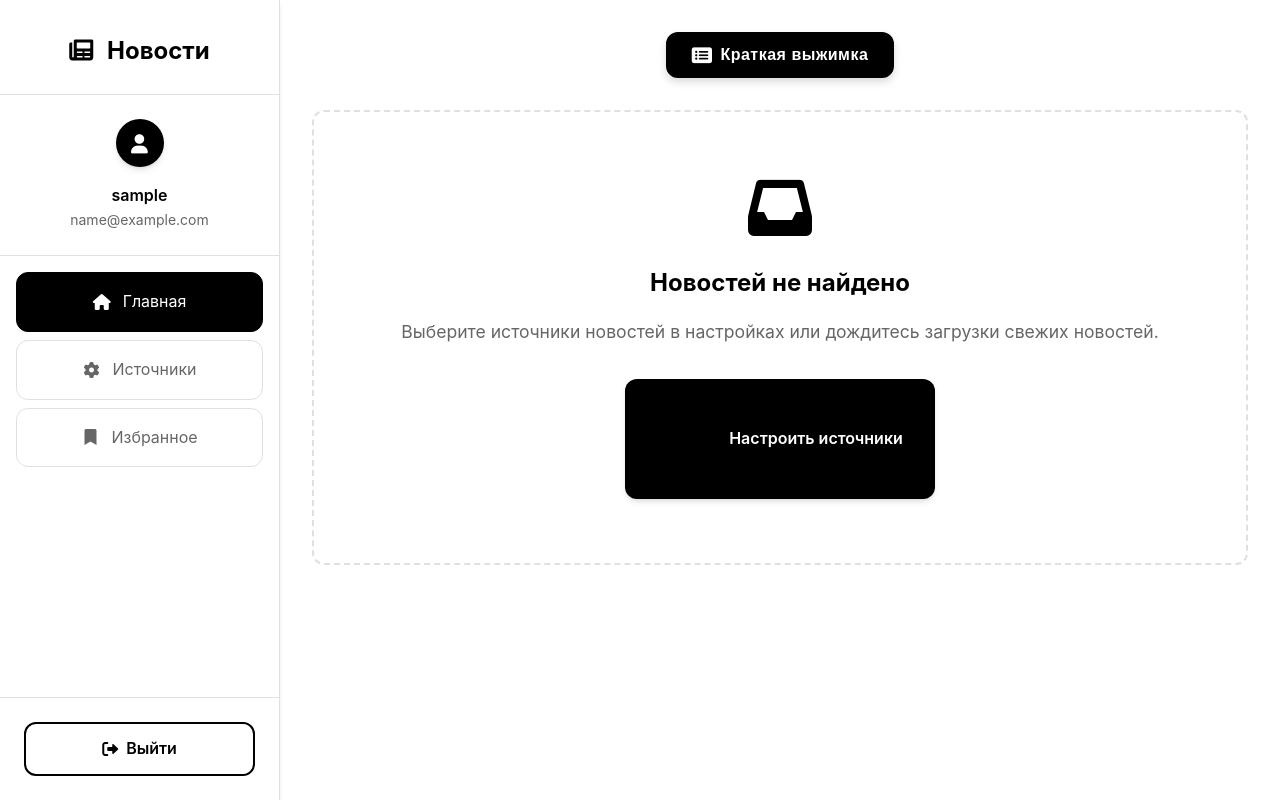
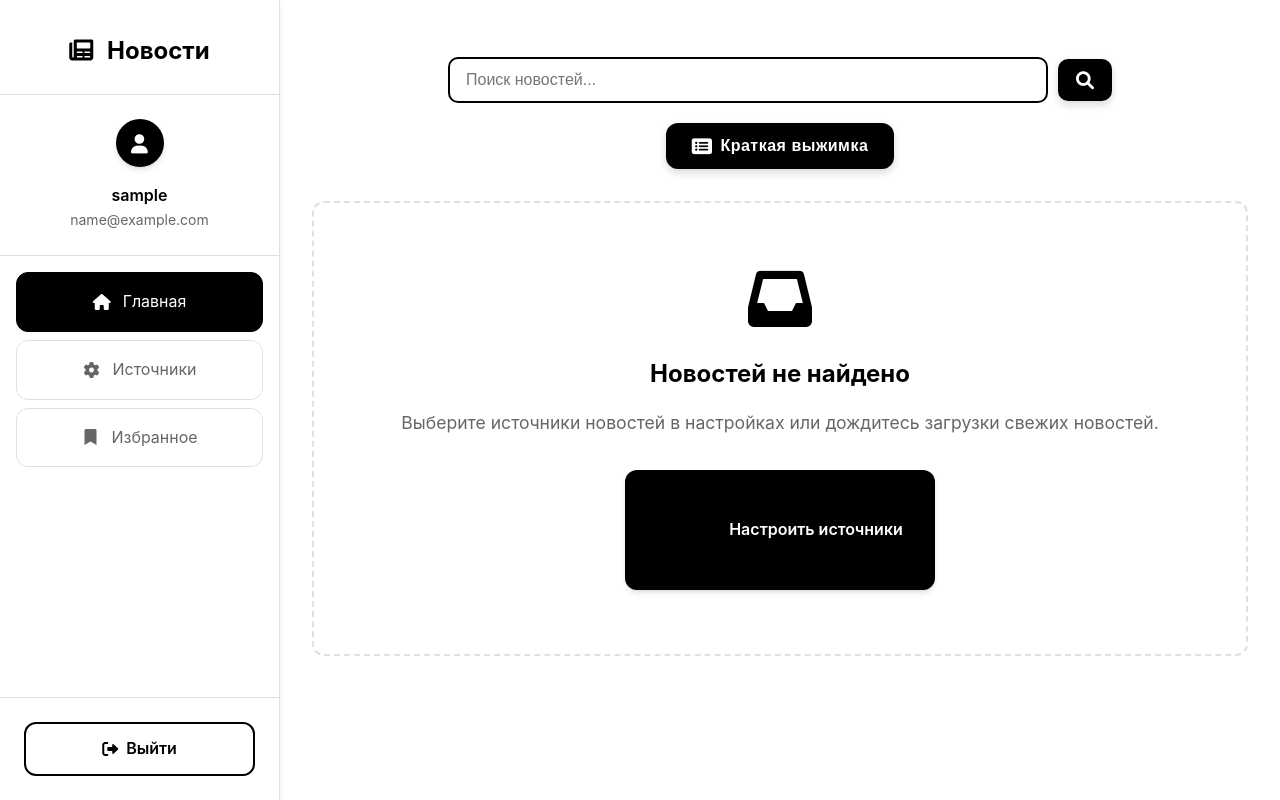
Before and after one commit to m3kskssssssss/News_Aggregator, a Flask app: page / in a window 1280 px wide. Run offline with Flask 3, Linux system fonts and the light colour scheme; the visitor is signed in with stand-in values (Sample User, id 1); data comes from the database, SQL or seed files in the repository; data that the repository does not hold is empty.

Commit message:
NA v1.6
Добавлен поиск по новостям
Исправлено:
отображение в выжимке
удаление из избранного
"Настройки источников сохранены!" надпись теперь плавно исчезает и закрывается на крестик

```diff
--- a/app.py
+++ b/app.py
@@ -62,16 +62,36 @@ def start_background_tasks():
 @app.route('/')
 def index():
     page = request.args.get('page', 1, type=int)
+    q = request.args.get('q', "").strip()
 
     if current_user.is_authenticated:
         # Для авторизованных пользователей - персональная лента
         articles = get_user_articles(current_user, page, app.config['POSTS_PER_PAGE'])
+        if q:
+            # Поиск только по статьям пользователя
+            articles = Article.query.filter(
+                (Article.title.ilike(f"%{q}%")) |
+                (Article.summary.ilike(f"%{q}%")) |
+                (Article.description.ilike(f"%{q}%"))
+            ).order_by(Article.published_at.desc()).paginate(
+                page=page, per_page=app.config['POSTS_PER_PAGE'], error_out=False
+            )
     else:
         # Для неавторизованных - все новости
-        articles = Article.query.order_by(Article.published_at.desc()).paginate(
-            page=page, per_page=app.config['POSTS_PER_PAGE'], error_out=False)
+        if q:
+            articles = Article.query.filter(
+                (Article.title.ilike(f"%{q}%")) |
+                (Article.summary.ilike(f"%{q}%")) |
+                (Article.description.ilike(f"%{q}%"))
+            ).order_by(Article.published_at.desc()).paginate(
+                page=page, per_page=app.config['POSTS_PER_PAGE'], error_out=False
+            )
+        else:
+            articles = Article.query.order_by(Article.published_at.desc()).paginate(
+                page=page, per_page=app.config['POSTS_PER_PAGE'], error_out=False
+            )
 
-    return render_template('index.html', articles=articles)
+    return render_template('index.html', articles=articles, q=q)
 
 
 @app.route('/login', methods=['GET', 'POST'])
--- a/static/css/style.css
+++ b/static/css/style.css
@@ -1192,7 +1192,7 @@ body {
     max-height: calc(90vh - 80px);
     overflow-y: auto;
     /* Отступ справа для прокрутки */
-    margin-right: 4px;
+    margin-right: 0px;
 }
 
 /* Текст выжимки */
@@ -1463,3 +1463,76 @@ body {
         border: 1px solid #f8f8f8;
     }
 }
+
+/* Красивый fade-out для "Настройки источников сохранены!" */
+.alert {
+    transition: opacity 0.3s ease;
+}
+
+/* Поиск по новостям — отдельная кнопка */
+.search-container {
+    display: flex;
+    justify-content: center;
+    align-items: center;
+    gap: 10px;
+    margin: 25px 0 20px 0;
+}
+
+.search-form {
+    display: flex;
+    align-items: center;
+    gap: 10px;
+}
+
+.search-input {
+    width: 600px;
+    padding: 12px 16px;
+    border: 2px solid #000;
+    border-radius: 10px;
+    outline: none;
+    font-size: 16px;
+    color: #000;
+    transition: all 0.3s ease;
+    background-color: #fff;
+}
+
+.search-input:focus {
+    border-color: #333;
+    box-shadow: 0 0 0 3px rgba(0, 0, 0, 0.1);
+}
+
+/* Кнопка поиска */
+.search-btn {
+    background: #000;
+    color: #fff;
+    border: none;
+    border-radius: 10px;
+    padding: 12px 18px;
+    font-size: 16px;
+    font-weight: 500;
+    cursor: pointer;
+    display: flex;
+    align-items: center;
+    justify-content: center;
+    gap: 6px;
+    transition: all 0.3s ease;
+    box-shadow: 0 4px 8px rgba(0, 0, 0, 0.15);
+}
+
+.search-btn i {
+    font-size: 18px;
+}
+
+.search-btn:hover {
+    background: #333;
+    transform: translateY(-2px);
+}
+
+/* Подпись под поиском */
+.search-results-info {
+    text-align: center;
+    margin-top: 10px;
+    margin-bottom: 20px; /* 🔹 Добавляем пространство под надписью */
+    font-size: 15px;
+    color: #333;
+}
--- a/static/js/main.js
+++ b/static/js/main.js
@@ -129,8 +129,7 @@ document.addEventListener("DOMContentLoaded", function () {
     }
 });
 
-<!-- JavaScript -->
-<script>
+
 // Обработчик для краткой выжимки
 document.getElementById('generateSummary').addEventListener('click', async function() {
     const btn = this;
@@ -167,3 +166,25 @@ document.getElementById('generateSummary').addEventListener('click', async funct
         text.textContent = 'Краткая выжимка';
     }
 });
+
+// "Настройки источников сохранены!" сама исчезает и закрывается по кнопке
+document.addEventListener("DOMContentLoaded", function() {
+    const alerts = document.querySelectorAll(".alert");
+
+    alerts.forEach(alert => {
+        // Кнопка закрытия (если есть)
+        const closeBtn = alert.querySelector(".close-alert");
+        if (closeBtn) {
+            closeBtn.addEventListener("click", () => {
+                alert.style.opacity = "0";
+                setTimeout(() => alert.remove(), 300);
+            });
+        }
+
+        // Автоудаление через 3 секунды
+        setTimeout(() => {
+            alert.style.opacity = "0";
+            setTimeout(() => alert.remove(), 300);
+        }, 3000);
+    });
+});
--- a/templates/index.html
+++ b/templates/index.html
@@ -3,6 +3,33 @@
 {% block title %}Главная - Новостной Агрегатор{% endblock %}
 
 {% block content %}
+<!-- Поиск по новостям -->
+<div class="search-container">
+    <form method="get" action="{{ url_for('index') }}" class="search-form">
+        <input
+            type="text"
+            name="q"
+            placeholder="Поиск новостей..."
+            value="{{ q or '' }}"
+            class="search-input"
+        >
+        <button type="submit" class="search-btn">
+            <i class="fas fa-search"></i>
+        </button>
+    </form>
+</div>
+
+{% if q %}
+<div class="search-results-info">
+    {% if articles.total > 0 %}
+        Найдено <strong>{{ articles.total }}</strong> новостей по запросу «<strong>{{ q }}</strong>»
+    {% else %}
+        Ничего не найдено по запросу «<strong>{{ q }}</strong>»
+    {% endif %}
+</div>
+{% endif %}
+
+
 {% if current_user.is_authenticated %}
 <div class="summary-button-container">
     <button id="generateSummary" class="summary-btn">
@@ -272,16 +299,15 @@ function closeSummaryModal() {
 
         <div class="summary-modal-body">
 
-
             <div class="summary-articles">
                 <h3>Топ новостей:</h3>
+                <!-- Здесь будет список статей -->
                 <div class="summary-articles-list">
-                    <!-- Здесь будет список статей -->
                 </div>
             </div>
 
+            <!-- Метаинформация о выжимке -->
             <div class="summary-meta">
-                <!-- Метаинформация о выжимке -->
             </div>
         </div>
     </div>
```
